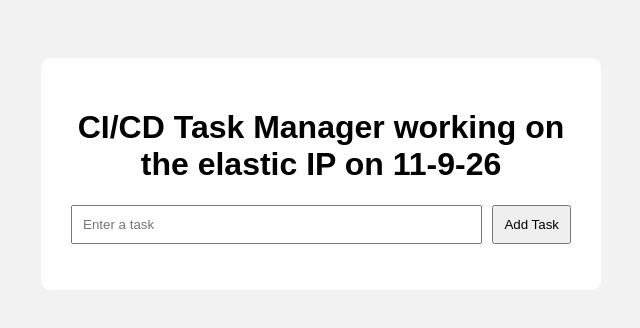
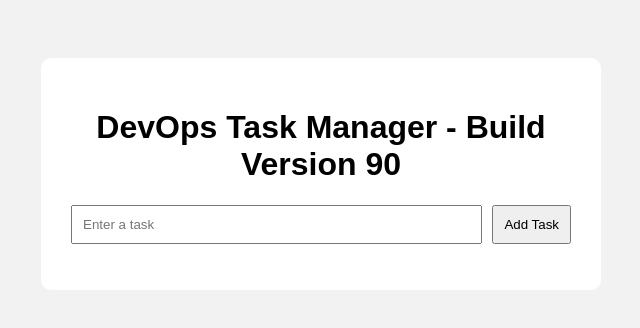
Before and after one commit to Harshavardhana-v/devops-task-manager, a plain HTML site: page index.html in a window 1280 px wide. Shown: the whole page, without its empty margins (319-959 px from the left). Drawn offline with Linux system fonts and the light colour scheme; no server answers.

Commit message:
checking versioning

```diff
--- a/index.html
+++ b/index.html
@@ -10,7 +10,7 @@
 
     <div class="container">
 
-        <h1>CI/CD Task Manager working on the elastic IP on 11-9-26</h1>
+        <h1>DevOps Task Manager - Build Version 90</h1>
 
         <div class="input-area">
             <input type="text" id="taskInput" placeholder="Enter a task">
```
